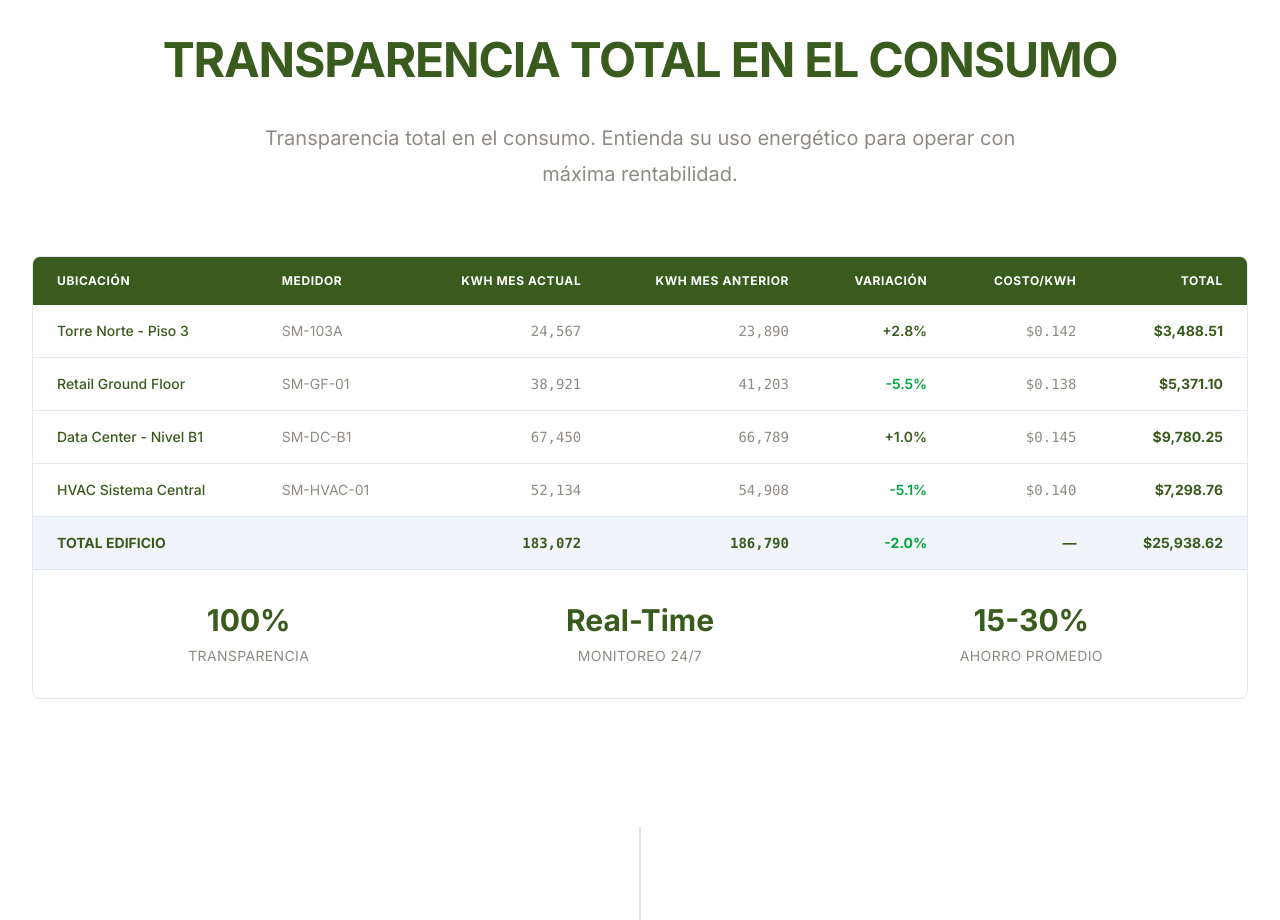
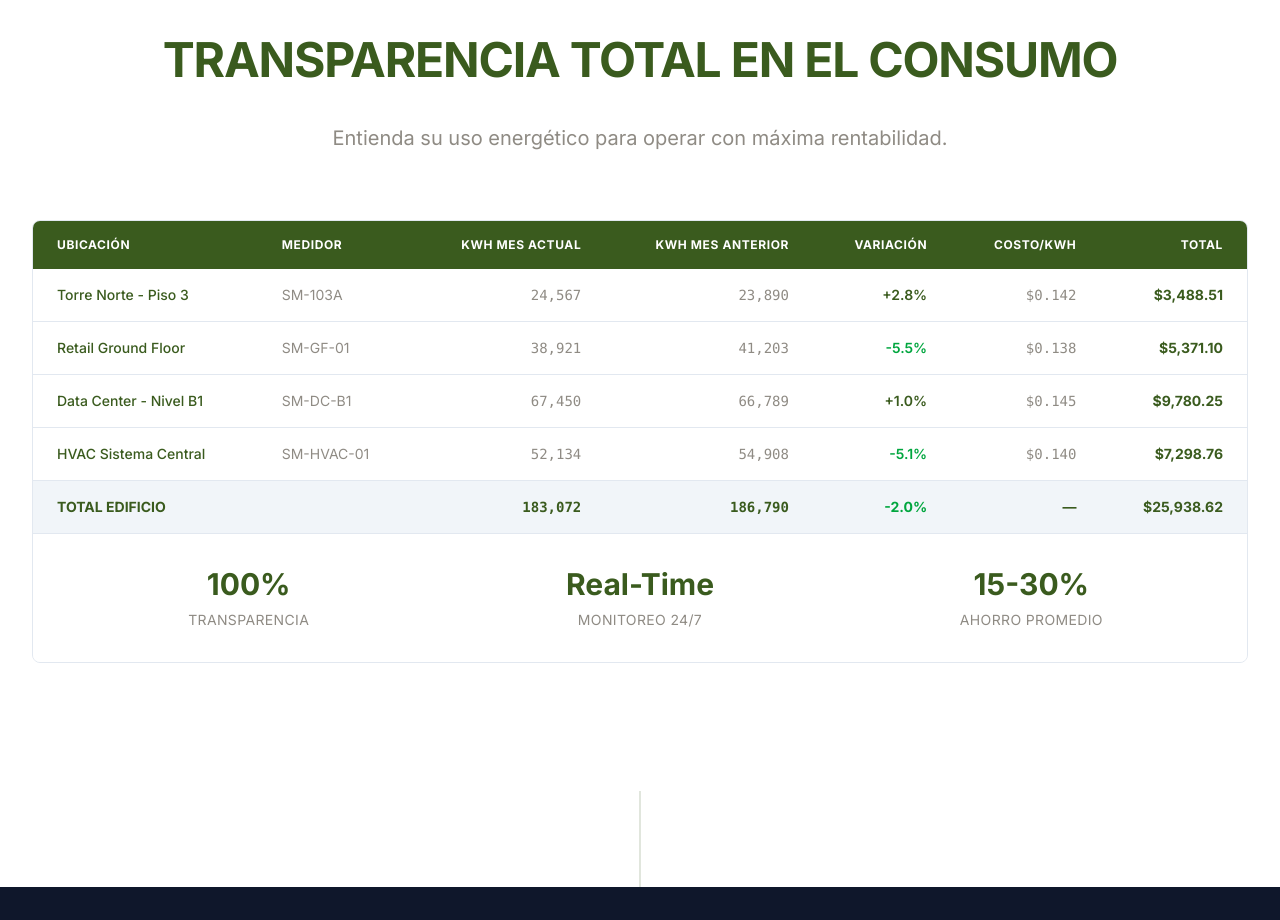
Before and after one commit to rvfisher-del/web, a Next.js app: page /en/power in a window 1280 px wide. Shown: the part 3260-4180 px from the top of the page. Built offline with nearby package versions, Linux system fonts and the light colour scheme.

Commit message:
COPY: Fix typo, remove duplicate, complete emergency response time

```diff
--- a/app/[locale]/power/PowerPageClient.tsx
+++ b/app/[locale]/power/PowerPageClient.tsx
@@ -129,7 +129,7 @@ export default function PowerPageClient() {
                 ARQUITECTURA COMPLETA — VERDE PROFUNDO
               </span>
               <h2 className="text-[clamp(40px,6vw,72px)] font-black leading-[1.1] text-black mb-6" style={{ letterSpacing: '-0.05em' }}>
-                Tres Pilares.<br/>Una Solución Completa.
+                Tres Pilares. <br/>Una Solución Completa.
               </h2>
               <p className="text-[clamp(18px,2vw,24px)] font-light text-slate-600 leading-relaxed max-w-3xl mx-auto">
                 Suministro, Eficiencia y Analítica integrados en una sola operación. Todo lo que necesitas para mantener la energía sin interrupciones.
@@ -345,7 +345,7 @@ export default function PowerPageClient() {
                 Transparencia Total en el Consumo
               </h2>
               <p className="text-xl text-[#8F8B84] leading-relaxed max-w-3xl mx-auto">
-                Transparencia total en el consumo. Entienda su uso energético para operar con máxima rentabilidad.
+                Entienda su uso energético para operar con máxima rentabilidad.
               </p>
             </div>
 
```
